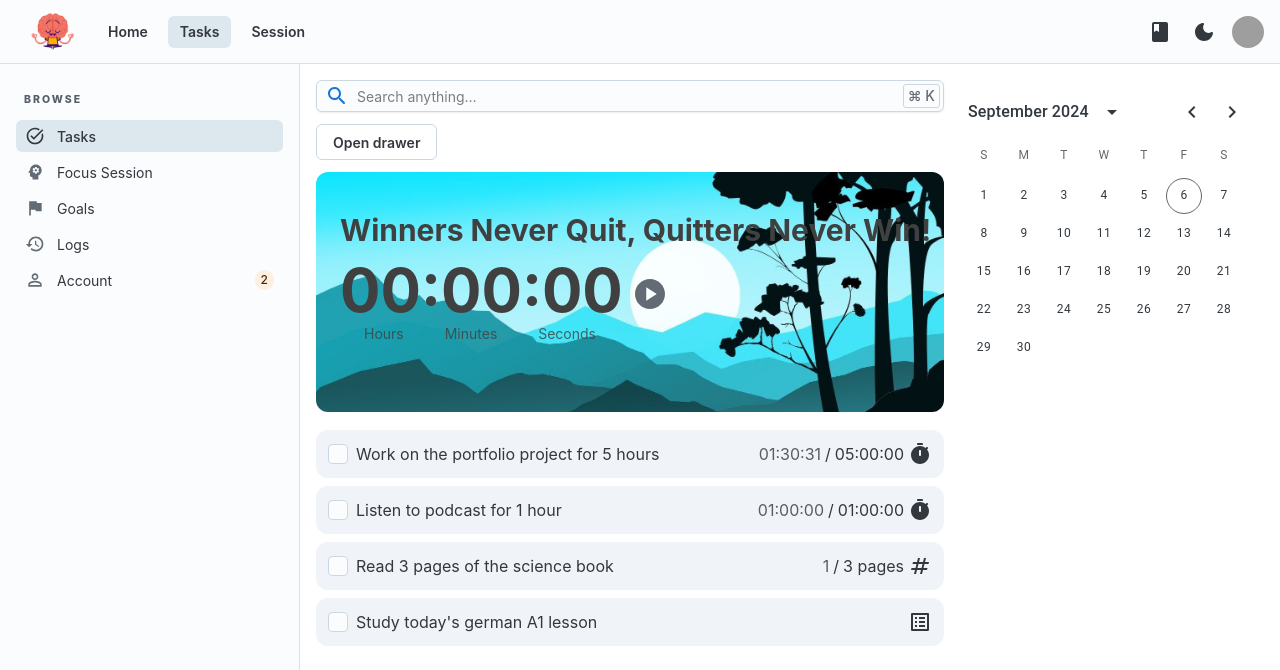
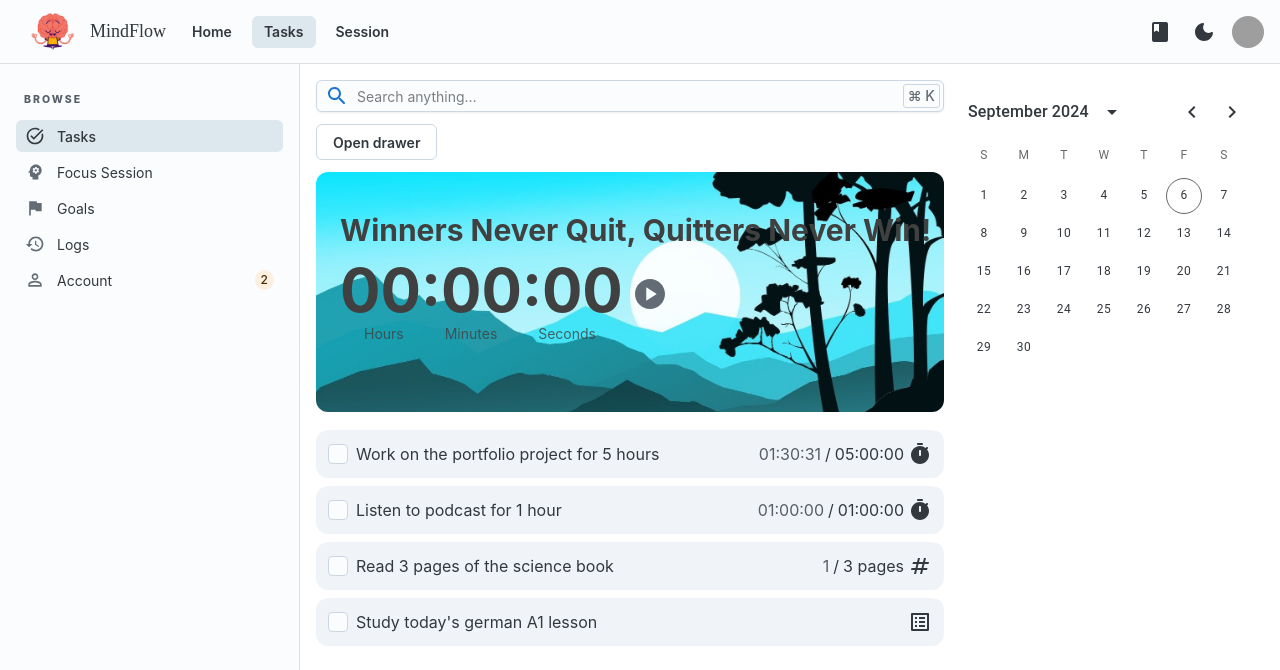
Before and after one commit to Abdallah-Ragab/adhd-mindflow, a Next.js app: page /tasks in a window 1280 px wide. Shown: the top 670 px of the page. Built offline with nearby package versions, Linux system fonts and the light colour scheme; grey boxes are pictures that could not be loaded.

Commit message:
Refactor: Update Header component to include MindFlow logo with Pacifico font

```diff
--- a/app/components/Header.tsx
+++ b/app/components/Header.tsx
@@ -82,8 +82,8 @@ export default function Header() {
           color="none"
           sx={{ display: { xs: 'none', sm: 'inline-flex' }, borderRadius: '50%' }}
         >
-          {/* <LanguageRoundedIcon /> */}
           <Image src="/logo.png" alt="Joy UI" width={60} height={60} />
+          <span className="font-['Pacifico'] ml-2">MindFlow</span>
         </IconButton>
         <Button
           variant="plain"
```
